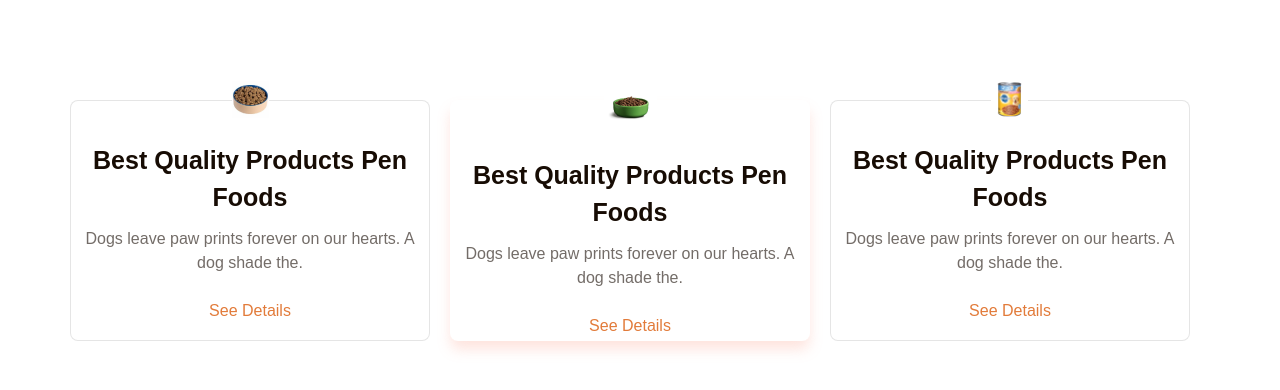
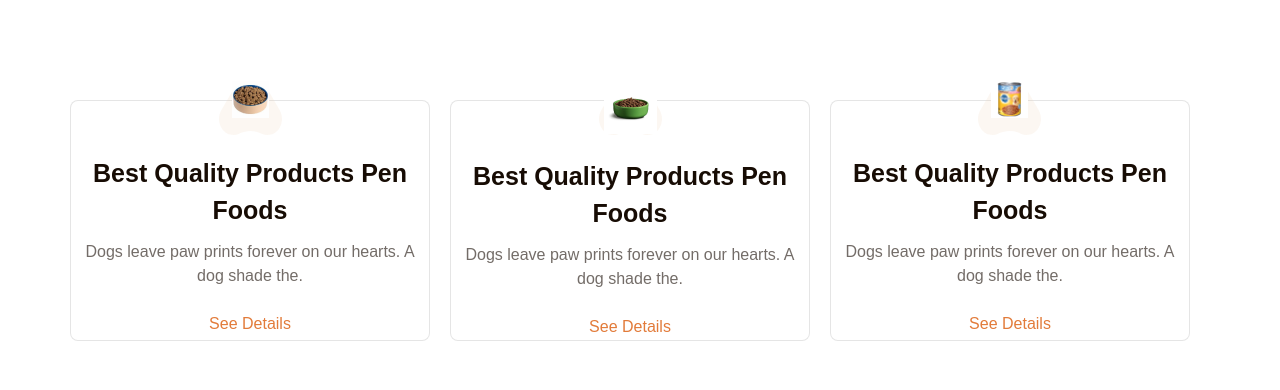
Before and after one commit to Xushnora/dogs-proect, a plain HTML site: page index.html in a window 1280 px wide. Drawn offline with Linux system fonts and the light colour scheme.

Commit message:
change hover

```diff
--- a/css/main.css
+++ b/css/main.css
@@ -37,7 +37,7 @@ body{
     padding: 0 10px;
 }
 
-.products-item:nth-child(2) .item-portion{
+.item-portion:hover{
     box-shadow: 0px 9px 14px -1px rgba(253, 148, 122, 0.26);
     border: none;
 
@@ -72,8 +72,20 @@ body{
 .products-img{
     width: 37px;
     height: 37px;
+
+}
+
+.img-block{
+    content: '';
+    display: inline-block;
+    width: 63px;
+    height: 54px;
+    background-image: url('../images/Vector.svg');
+    background-repeat: no-repeat;
+    background-position: center;
     position: relative;
     bottom: 20px;
+
 }
 
 .products-item:nth-child(2) .item-portion .products-img{
--- a/index.html
+++ b/index.html
@@ -14,7 +14,9 @@
             <ul class="products-list row middle center">
                 <li class="products-item col-4 list-sty">
                     <div class="item-portion">
-                        <img class="products-img" src="./images/dogs-meal.png" alt="meal">
+                        <div class="img-block">
+                            <img class="products-img" src="./images/dogs-meal.png" alt="meal">
+                        </div>
                         <h3 class="products-title">Best Quality Products Pen Foods</h3>
                         <p class="products-text">Dogs leave paw prints forever on our hearts. A dog shade the.</p>
                         <a class="products-link" href="#">See Details</a>
@@ -22,7 +24,9 @@
                 </li>
                 <li class="products-item col-4 list-sty">
                     <div class="item-portion">
-                        <img class="products-img" src="./images/yora_kibble.png" alt="kibble" width="53" height="53">
+                        <div class="img-block">
+                            <img class="products-img" src="./images/yora_kibble.png" alt="kibble" width="53" height="53">
+                        </div>
                         <h3 class="products-title">Best Quality Products Pen Foods</h3>
                         <p class="products-text">Dogs leave paw prints forever on our hearts. A dog shade the.</p>
                         <a class="products-link" href="#">See Details</a>
@@ -30,7 +34,9 @@
                 </li>
                 <li class="products-item col-4 list-sty">
                     <div class="item-portion">
-                        <img class="products-img" src="./images/peddingre.png" alt="peddingre">
+                        <div class="img-block">
+                            <img class="products-img" src="./images/peddingre.png" alt="peddingre">
+                        </div>
                         <h3 class="products-title">Best Quality Products Pen Foods</h3>
                         <p class="products-text">Dogs leave paw prints forever on our hearts. A dog shade the.</p>
                         <a class="products-link" href="#">See Details</a>
```
Also changed, not shown: images/Vector.svg (added).
